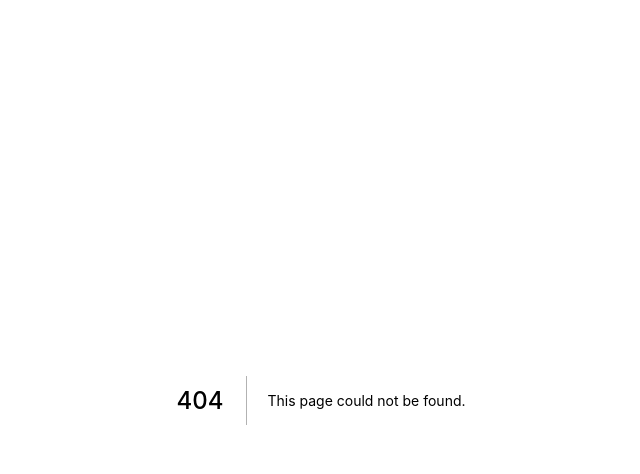
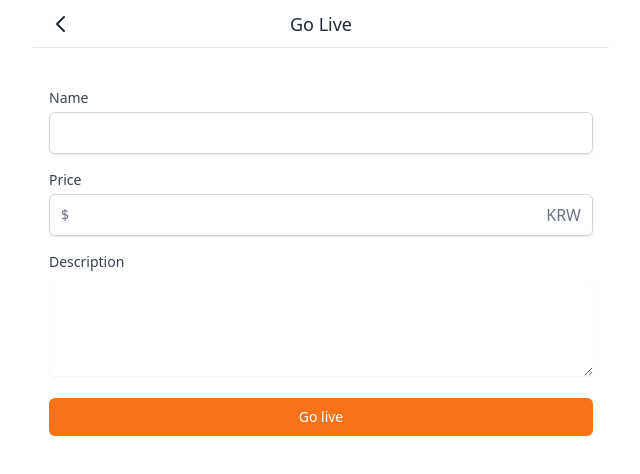
Before and after one commit to 100dongwoo/carrot-market, a Next.js app: page /streams/create in a window 1280 px wide. Before the commit this address had no page. Shown: the top 474 px of the page, without its empty margins (319-959 px from the left). Built offline with nearby package versions, Linux system fonts and the light colour scheme.

Commit message:
Add stream uploadForm

```diff
--- a/components/layout.tsx
+++ b/components/layout.tsx
@@ -130,11 +130,11 @@
                             <span>채팅</span>
                         </a>
                     </Link>
-                    <Link href='/live'>
+                    <Link href='/streams'>
                         <a
                             className={cls(
                                 'flex flex-col items-center space-y-2 ',
-                                router.pathname === '/live'
+                                router.pathname === '/streams'
                                     ? 'text-orange-500'
                                     : 'hover:text-gray-500 transition-colors'
                             )}
--- a/pages/live/create.tsx
+++ /dev/null
@@ -1,27 +0,0 @@
-import type { NextPage } from 'next';
-import Button from '@components/button';
-import Input from '@components/input';
-import Layout from '@components/layout';
-import TextArea from '@components/textarea';
-
-const Create: NextPage = () => {
-    return (
-        <Layout canGoBack title='Go Live'>
-            <form className=' space-y-4 py-10 px-4'>
-                <Input required label='Name' name='name' type='text' />
-                <Input
-                    required
-                    label='Price'
-                    placeholder='0.00'
-                    name='price'
-                    type='text'
-                    kind='price'
-                />
-                <TextArea name='description' label='Description' />
-                <Button text='Go live' />
-            </form>
-        </Layout>
-    );
-};
-
-export default Create;
--- /dev/null
+++ b/pages/streams/create.tsx
@@ -0,0 +1,69 @@
+import type { NextPage } from 'next';
+import Button from '@components/button';
+import Input from '@components/input';
+import Layout from '@components/layout';
+import TextArea from '@components/textarea';
+import { useForm } from 'react-hook-form';
+import useMutation from '@libs/client/useMutation';
+import { useEffect } from 'react';
+import { useRouter } from 'next/router';
+import { Stream } from '@prisma/client';
+
+interface CreateForm {
+    name: string;
+    price: string;
+    description: string;
+}
+
+interface CreateResponse {
+    ok: boolean;
+    stream: Stream;
+}
+
+const Create: NextPage = () => {
+    const router = useRouter();
+    const [createStream, { loading, data }] =
+        useMutation<CreateResponse>(`/api/streams`);
+    const { register, handleSubmit } = useForm<CreateForm>();
+    const onValid = (form: CreateForm) => {
+        if (loading) return;
+        createStream(form);
+    };
+    useEffect(() => {
+        if (data && data.ok) {
+            router.push(`/streams/${data.stream.id}`);
+        }
+    }, [data, router]);
+    return (
+        <Layout canGoBack title='Go Live'>
+            <form
+                onSubmit={handleSubmit(onValid)}
+                className=' space-y-4 py-10 px-4'
+            >
+                <Input
+                    register={register('name', { required: true })}
+                    required
+                    label='Name'
+                    name='name'
+                    type='text'
+                />
+                <Input
+                    register={register('price', { required: true })}
+                    required
+                    label='Price'
+                    name='price'
+                    type='text'
+                    kind='price'
+                />
+                <TextArea
+                    register={register('description', { required: true })}
+                    name='description'
+                    label='Description'
+                />
+                <Button text={loading ? 'Loading...' : 'Go live'} />
+            </form>
+        </Layout>
+    );
+};
+
+export default Create;
--- a/pages/live/index.tsx
+++ b/pages/streams/index.tsx
@@ -8,7 +8,7 @@
         <Layout hasTabBar title='라이브'>
             <div className=' divide-y-[1px] space-y-4'>
                 {[1, 1, 1, 1, 1, 1, 1].map((_, i) => (
-                    <Link key={i} href={`/live/${i}`}>
+                    <Link key={i} href={`/streams/${i}`}>
                         <a className='pt-4 block  px-4'>
                             <div className='w-full rounded-md shadow-sm bg-slate-300 aspect-video' />
                             <h1 className='text-2xl mt-2 font-bold text-gray-900'>
@@ -17,7 +17,7 @@
                         </a>
                     </Link>
                 ))}
-                <FloatingButton href='/live/create'>
+                <FloatingButton href='/streams/create'>
                     <svg
                         className='w-6 h-6'
                         fill='none'
```
Also changed, not shown: pages/streams/[id].tsx (renamed from pages/live/[id].tsx).
